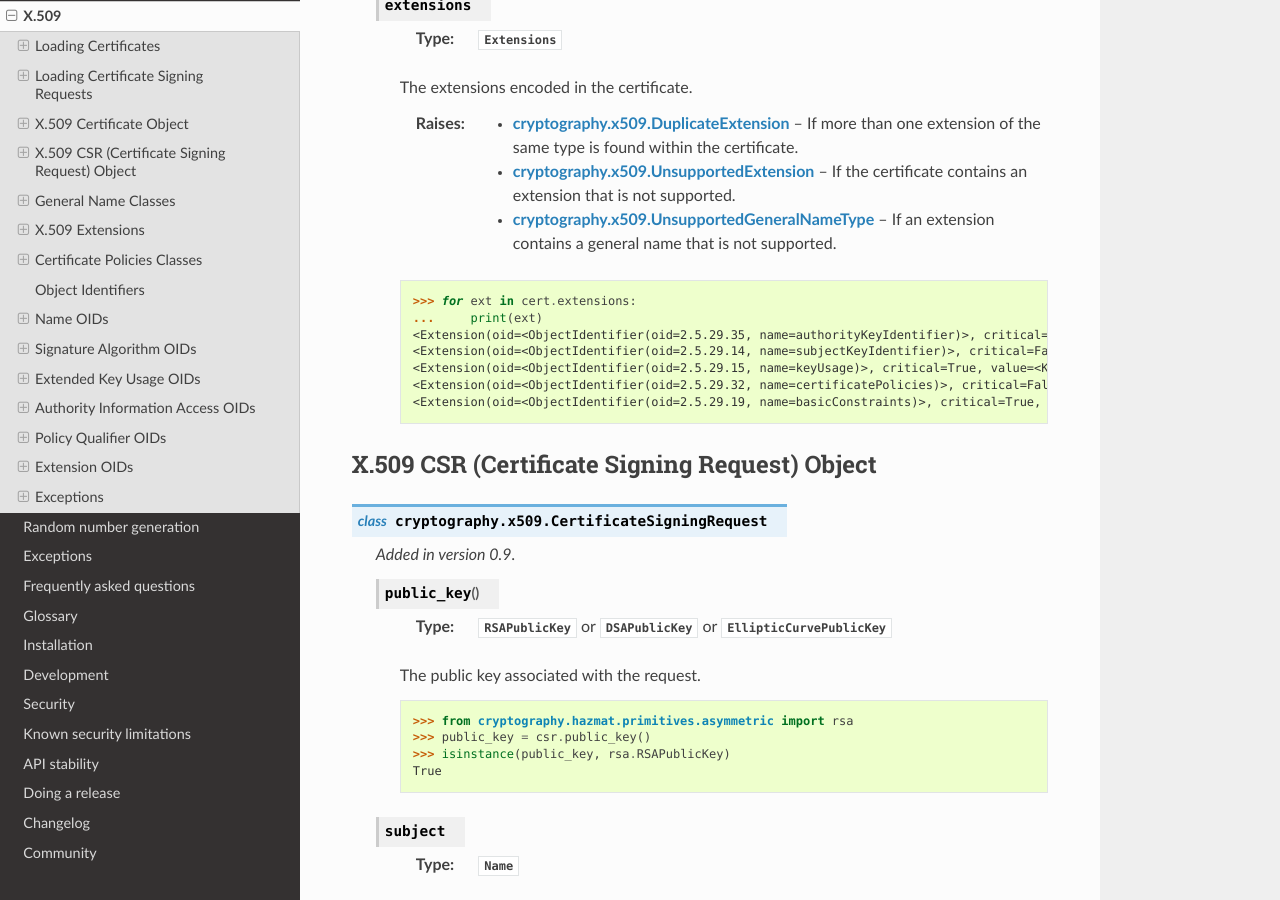
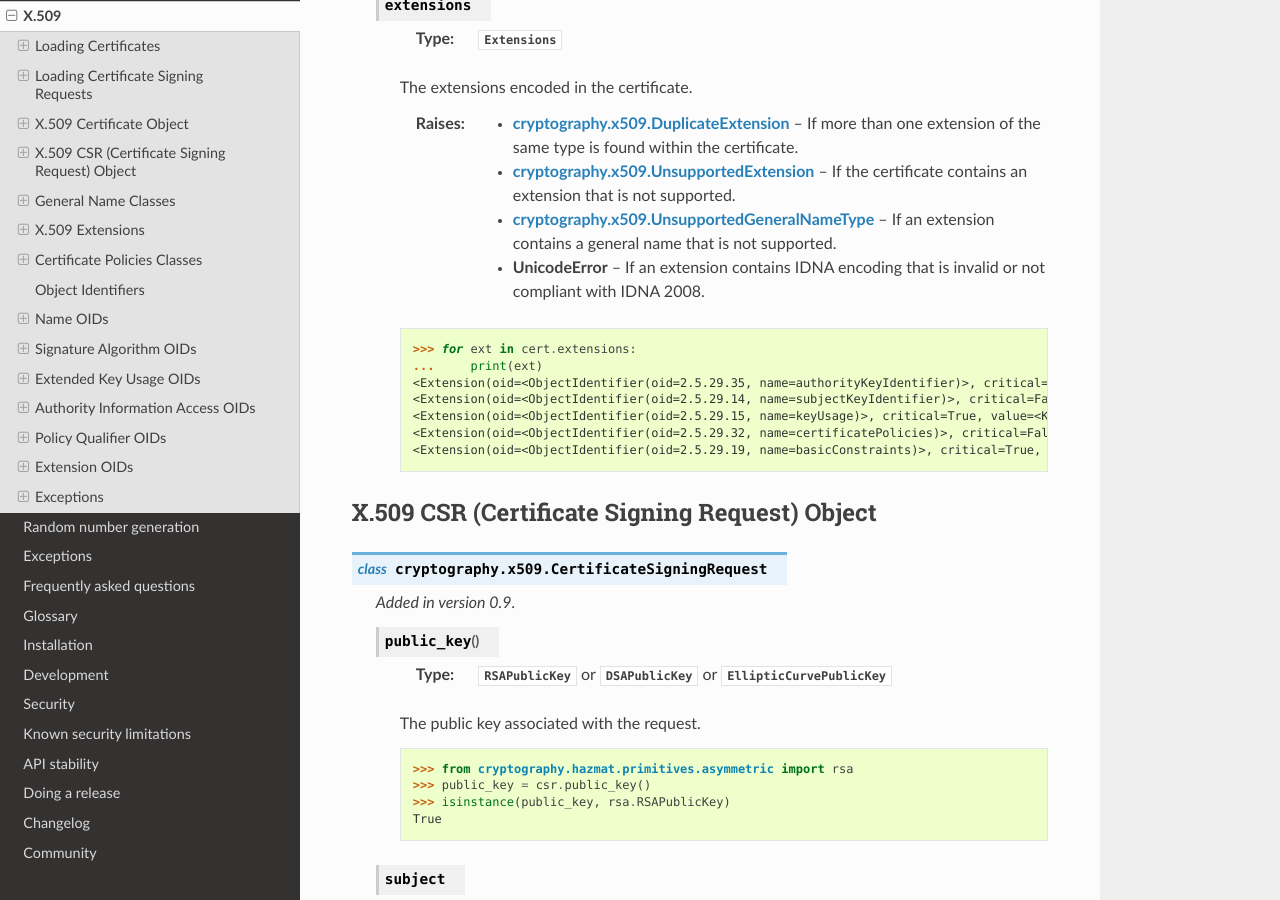
Before and after one commit to WebKing0121/cryptography, a Sphinx documentation site: the page built from docs/x509.rst, in a window 1280 px wide and 900 px high, scrolled down 3724 px. Built offline with Sphinx 7.4.7 and the Read the Docs theme 2.0.0, drawn with Linux system fonts in a browser that asks for light colours; pages that are not in the unit, such as notebooks, are missing from menus.

Commit message:
add test to confirm IDNA2003 is disallowed
document that this is a possible exception

```diff
--- a/docs/x509.rst
+++ b/docs/x509.rst
@@ -312,6 +312,9 @@ X.509 Certificate Object
 
         :raises cryptography.x509.UnsupportedGeneralNameType: If an extension
             contains a general name that is not supported.
+
+        :raises UnicodeError: If an extension contains IDNA encoding that is
+            invalid or not compliant with IDNA 2008.
 
         .. doctest::
 
```
Also changed, not shown: 1 other file.
